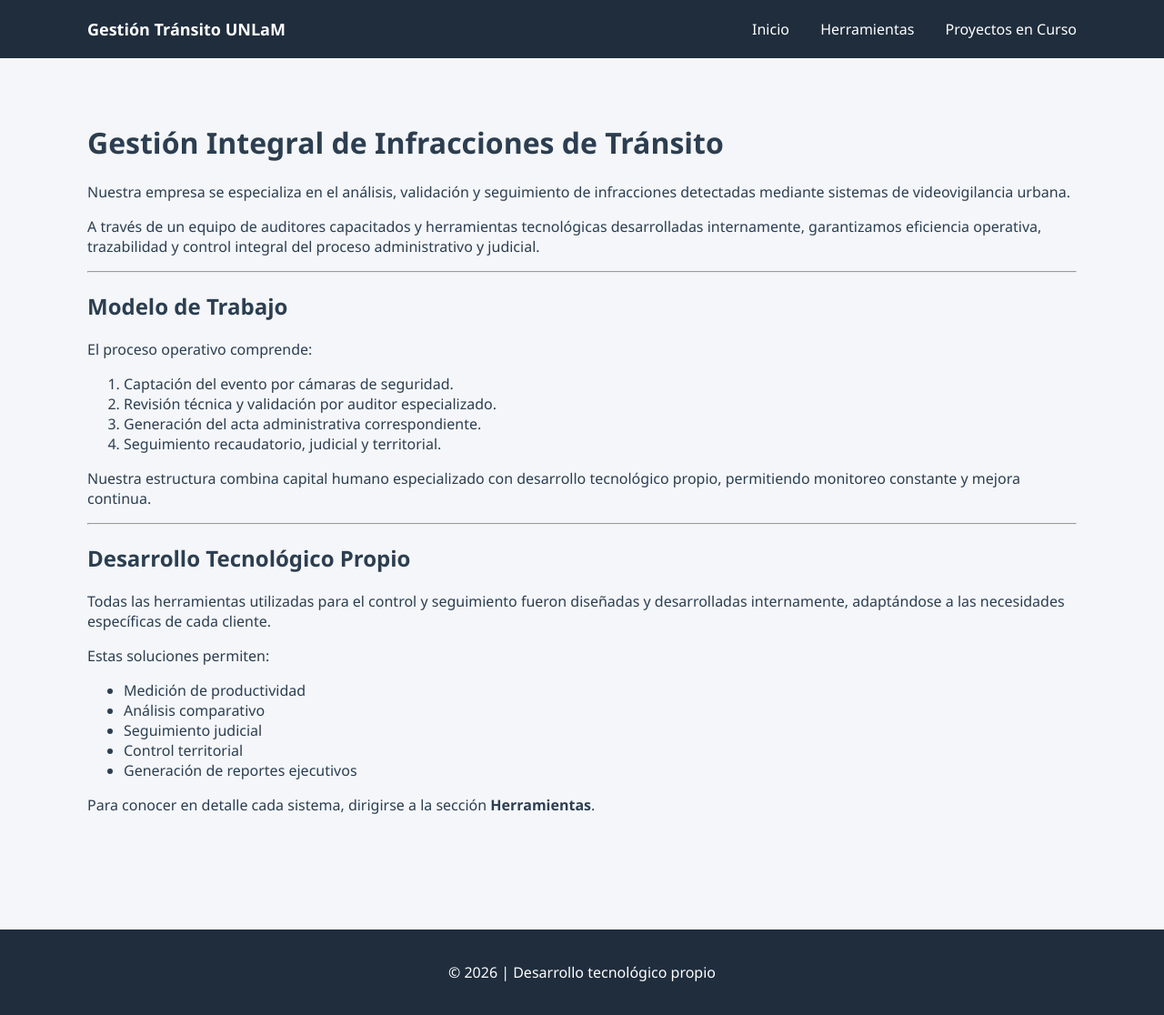
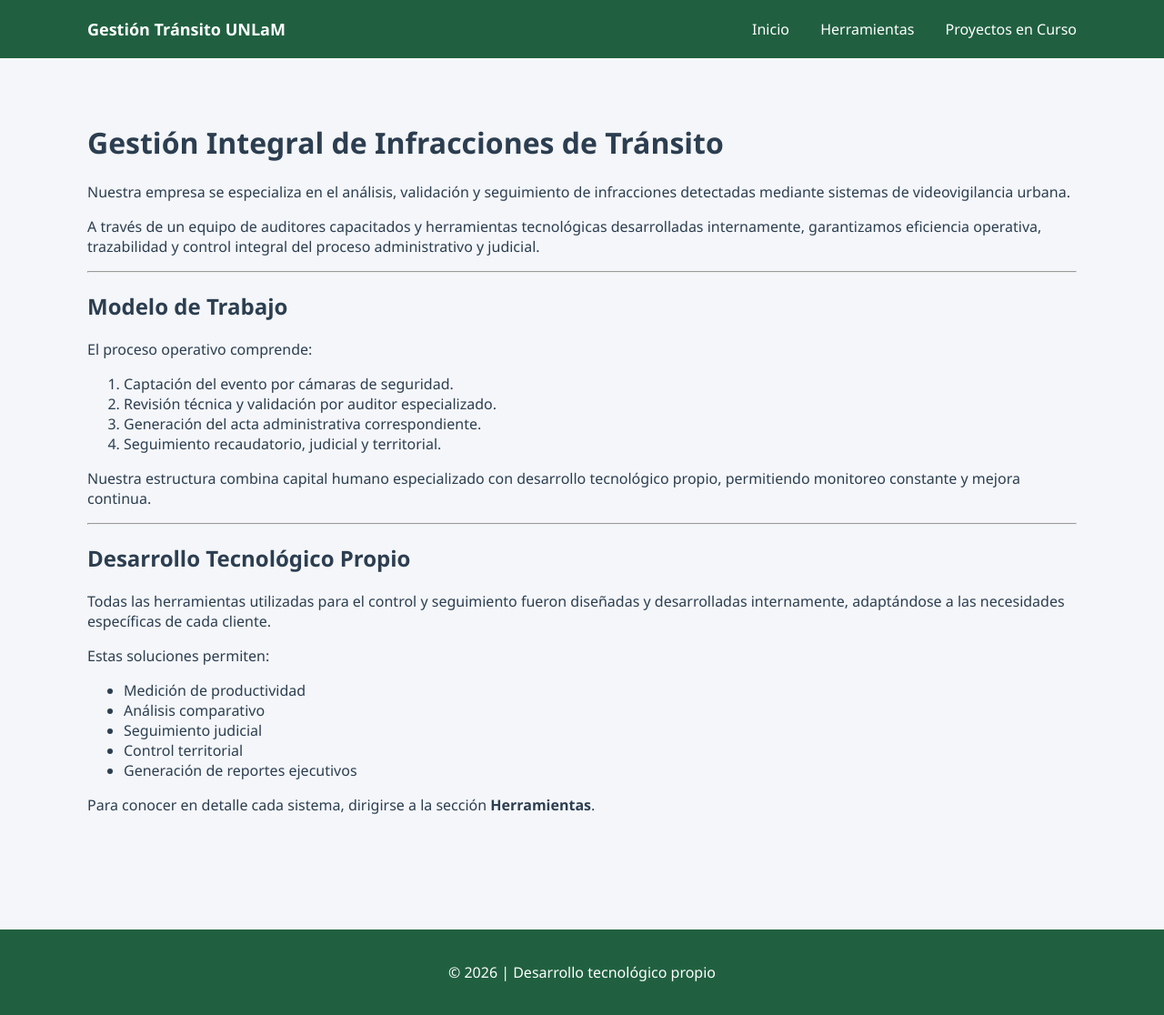
Before and after one commit to LucasVCorrea/lucasvcorrea.github.io, a Jekyll site: the page built from docs/index.md, in a window 1280 px wide. Shown: the whole page at 91% size. Built offline with Jekyll 4.4.1, drawn with Linux system fonts in a browser that asks for light colours.

Commit message:
Change footer and header background color

```diff
--- a/docs/assets/css/style.css
+++ b/docs/assets/css/style.css
@@ -11,7 +11,7 @@ body {
 }
 
 .main-header {
-  background-color: #1f2d3d;
+  background-color: #206040;
   padding: 20px 0;
 }
 
@@ -50,7 +50,7 @@ img {
 }
 
 .main-footer {
-  background-color: #1f2d3d;
+  background-color: #206040;
   color: white;
   text-align: center;
   padding: 20px 0;
```
